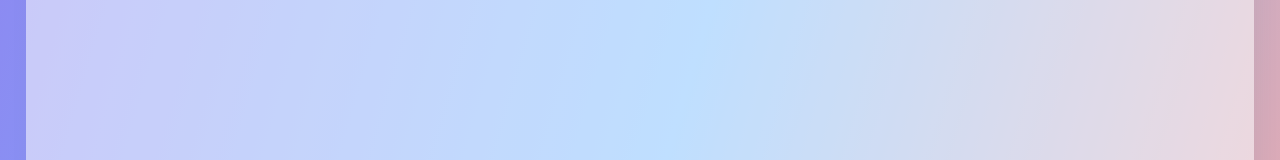
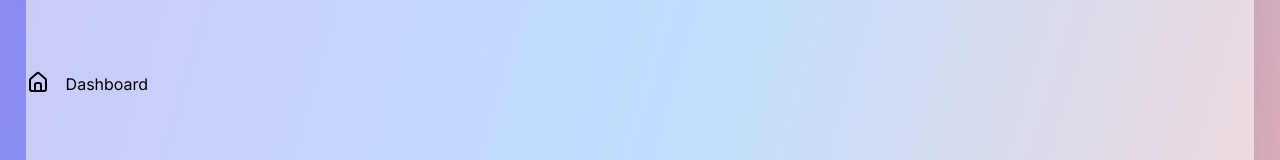
Before and after one commit to rirefat/shop-dashboard, a React (Create React App) app: page / in a window 1280 px wide. Shown: the part 154-314 px from the top of the page. Built offline with nearby package versions, Linux system fonts and the light colour scheme; the HTML template or start-up script is replaced by a standard one.

Commit message:
initialize sidebar data file

```diff
--- a/src/components/Sidebar/Sidebar.css
+++ b/src/components/Sidebar/Sidebar.css
@@ -30,3 +30,16 @@
 .Sidebar .logo span>span{
     color: var(--pink);
 }
+
+.menu{
+    margin-top: 4rem;
+    display: flex;
+    flex-direction: column;
+    gap: 2rem;
+}
+
+.menu .menuItem{
+    display: flex;
+    align-items: center;
+    gap: 1rem;
+}
--- a/src/components/Sidebar/Sidebar.js
+++ b/src/components/Sidebar/Sidebar.js
@@ -1,13 +1,23 @@
 import React from 'react';
 import './Sidebar.css';
 import Logo from "../../imgs/logo.png";
+import { UilEstate } from '@iconscout/react-unicons'
 
 const Sidebar = () => {
     return (
         <div className='Sidebar'>
+            {/* Logo Section */}
             <div className="logo">
                 <img src={Logo} alt="Logo" />
                 <span><span>e</span>Shop</span>
+            </div>
+
+            {/* Menu Section  */}
+            <div className="menu">
+                <div className="menuItem">
+                    <div><UilEstate/></div>
+                    <span>Dashboard</span>
+                </div>
             </div>
         </div>
     );
```
Also changed, not shown: src/Data/Data.js (added, +9 -0 lines).
